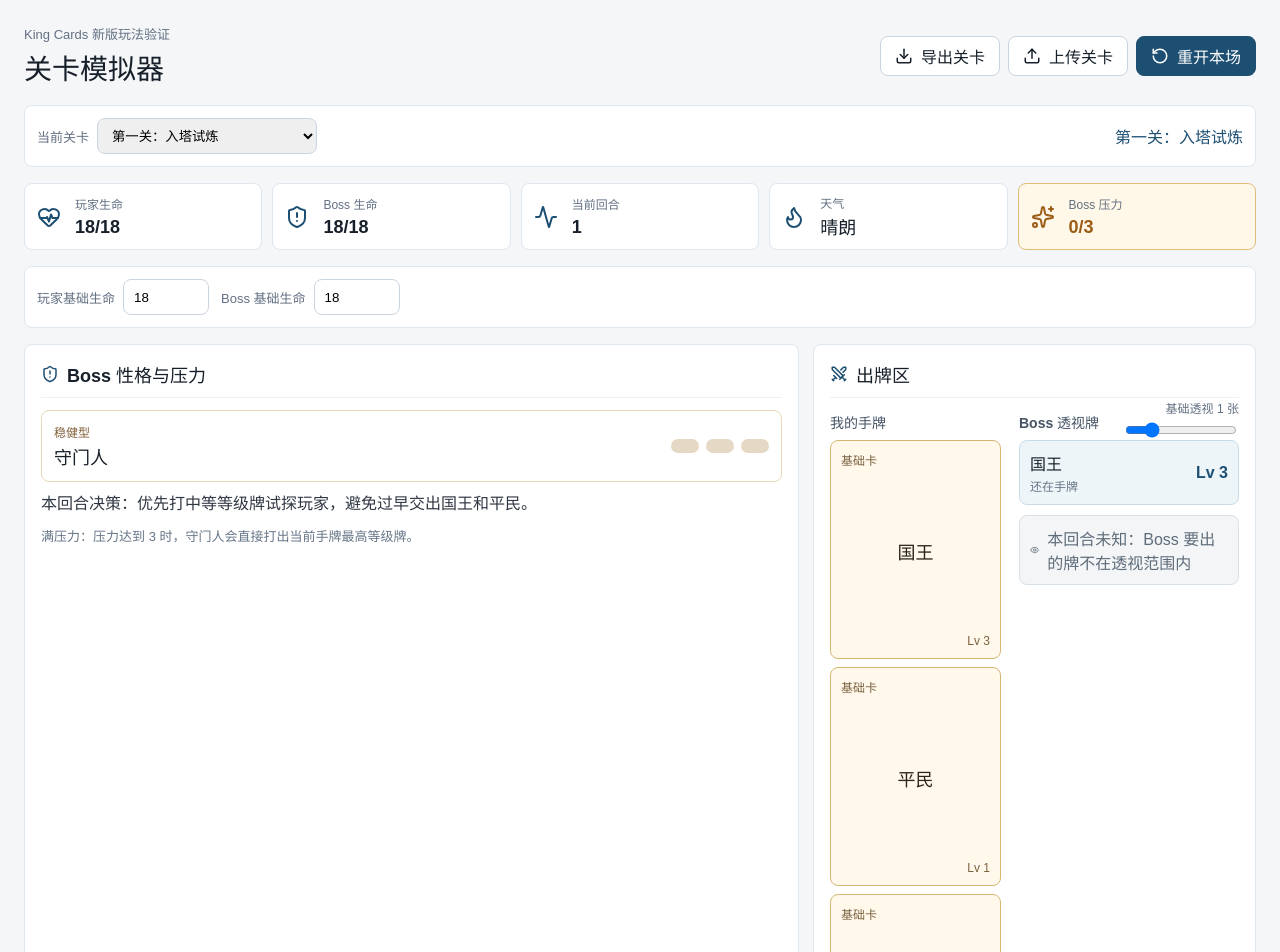
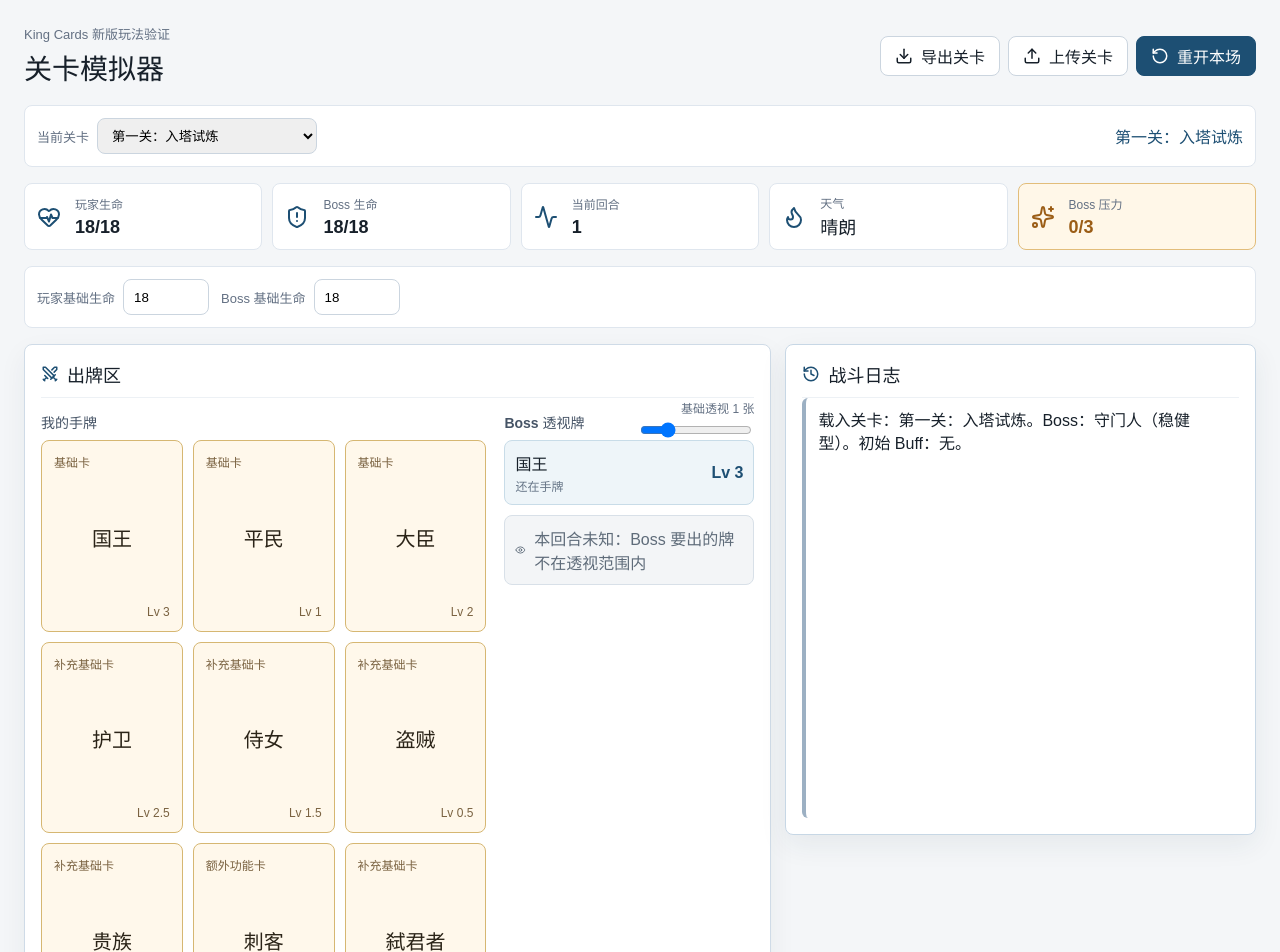
Before and after one commit to redfsz/newkingcards1, a React (Vite) app: page / in a window 1280 px wide. Shown: the top 952 px of the page. Built offline with nearby package versions, Linux system fonts and the light colour scheme.

Commit message:
Update styles.css

```diff
--- a/src/styles.css
+++ b/src/styles.css
@@ -283,7 +283,13 @@ h3 {
 .workspace {
   display: grid;
   gap: 14px;
-  grid-template-columns: minmax(0, 1.4fr) minmax(320px, 0.8fr);
+  grid-template-areas:
+    "battle log"
+    "battle log"
+    "intent log"
+    "buff moves"
+    "items deck";
+  grid-template-columns: minmax(0, 1.35fr) minmax(380px, 0.85fr);
   margin: 0 auto;
   max-width: 1440px;
 }
@@ -295,10 +301,39 @@ h3 {
   padding: 16px;
 }
 
-.battlePanel,
-.deckPanel,
+.battlePanel {
+  grid-area: battle;
+  border-color: #cfdbe7;
+  box-shadow: 0 10px 28px rgba(31, 50, 68, 0.06);
+}
+
+.bossIntentPanel {
+  grid-area: intent;
+}
+
 .logPanel {
-  grid-column: span 1;
+  grid-area: log;
+  position: sticky;
+  top: 12px;
+  align-self: start;
+  border-color: #c7d7e5;
+  box-shadow: 0 10px 28px rgba(31, 50, 68, 0.07);
+}
+
+.deckPanel {
+  grid-area: deck;
+}
+
+.workspace > .panel:nth-of-type(3) {
+  grid-area: buff;
+}
+
+.workspace > .panel:nth-of-type(4) {
+  grid-area: moves;
+}
+
+.workspace > .panel:nth-of-type(5) {
+  grid-area: items;
 }
 
 .panelTitle {
@@ -316,17 +351,17 @@ h3 {
 .duelGrid {
   display: grid;
   gap: 18px;
-  grid-template-columns: minmax(0, 1.5fr) minmax(220px, 0.8fr);
+  grid-template-columns: minmax(0, 1.45fr) minmax(250px, 0.75fr);
 }
 
 .cardGrid {
   display: grid;
-  gap: 8px;
-  grid-template-columns: repeat(auto-fill, minmax(112px, 1fr));
+  gap: 10px;
+  grid-template-columns: repeat(auto-fill, minmax(126px, 1fr));
 }
 
 .playCard {
-  aspect-ratio: 0.78;
+  aspect-ratio: 0.74;
   background: #fff8eb;
   border: 1px solid #d6b772;
   border-radius: 8px;
@@ -334,8 +369,8 @@ h3 {
   cursor: pointer;
   display: grid;
   grid-template-rows: auto 1fr auto;
-  min-height: 142px;
-  padding: 10px;
+  min-height: 162px;
+  padding: 12px;
   text-align: left;
 }
 
@@ -353,7 +388,7 @@ h3 {
 
 .playCard strong {
   align-self: center;
-  font-size: 18px;
+  font-size: 20px;
   text-align: center;
 }
 
@@ -644,17 +679,19 @@ h3 {
 .logs {
   display: grid;
   gap: 8px;
-  max-height: 520px;
+  max-height: min(720px, calc(100vh - 220px));
+  min-height: 420px;
   overflow: auto;
   padding-right: 4px;
 }
 
 .log {
-  background: #f8fafc;
+  background: #fff;
   border-left: 4px solid #9cb0c3;
   border-radius: 6px;
   margin: 0;
-  padding: 9px 10px;
+  padding: 11px 12px;
+  line-height: 1.45;
 }
 
 .log.warn {
@@ -662,10 +699,25 @@ h3 {
 }
 
 @media (max-width: 1100px) {
-  .workspace,
+  .workspace {
+    grid-template-areas:
+      "battle"
+      "log"
+      "intent"
+      "buff"
+      "moves"
+      "items"
+      "deck";
+    grid-template-columns: 1fr;
+  }
+
   .duelGrid,
   .deckColumns {
     grid-template-columns: 1fr;
+  }
+
+  .logPanel {
+    position: static;
   }
 
   .statusBand {
```
